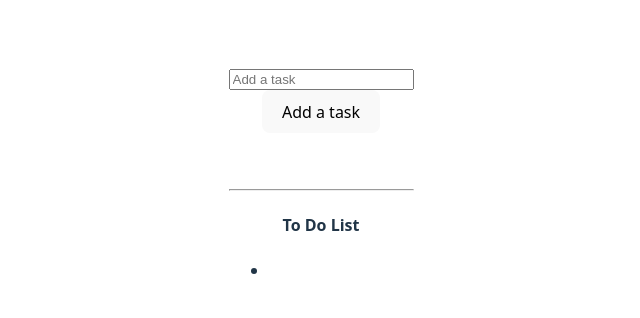
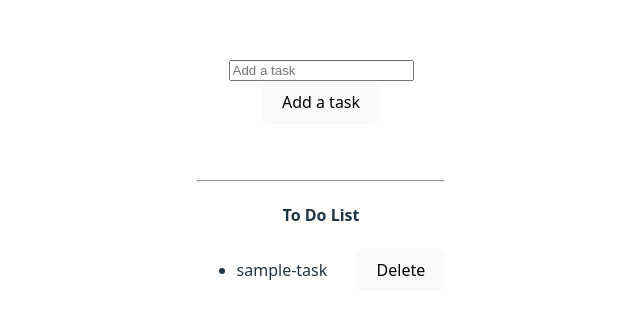
Before and after one commit to hiteshsaini0279/React-concepts, a React app: page / in a window 1280 px wide. Shown: the part 218-536 px from the top of the page, without its empty margins (319-959 px from the left). Built offline with nearby package versions, Linux system fonts and the light colour scheme; the HTML template or start-up script is replaced by a standard one.

Commit message:
third day of react

```diff
--- a/package.json
+++ b/package.json
@@ -11,7 +11,8 @@
   },
   "dependencies": {
     "react": "^19.2.0",
-    "react-dom": "^19.2.0"
+    "react-dom": "^19.2.0",
+    "uuid": "^13.0.0"
   },
   "devDependencies": {
     "@eslint/js": "^9.39.1",
--- a/src/ToDoList.jsx
+++ b/src/ToDoList.jsx
@@ -1,14 +1,20 @@
 import  { useState } from 'react';
+import { v4 as uuidv4 } from "uuid";
 
 export default function ToDoList() {
 
-    let [todo, setTodo] = useState([""]);
+    let [todo, setTodo] = useState([{ task: "sample-task", id: uuidv4() }]);
     let [newTodo, setNewTodo]= useState("");
  let addTodo = () => {
-        setTodo([...todo, newTodo]);
+        setTodo((prevTodos)=>{
+            return [...prevTodos, { task: newTodo, id: uuidv4() }]
+        });
  }
     let updateTodoValue = (event) => {
      setNewTodo(event.target.value);
+    }
+    let deleteTodo = (id) => {
+        setTodo( todo.filter((todo) => todo.id != id ));
     }
     return (
         <div>
@@ -25,9 +31,11 @@
                 <ul> {
 
                     todo.map((todo) => (
-                         <li>{todo}</li>
-
-
+                         <li key={todo.id}>
+                        <span>   {todo.task}</span>
+                        &nbsp;    &nbsp;    &nbsp;    &nbsp;
+                        <button onClick={()=>deleteTodo(todo.id)}> Delete</button>
+                            </li>
                     ))
 
 
```
Also changed, not shown: 1 other file (tests, documents, lock files or other folders).
